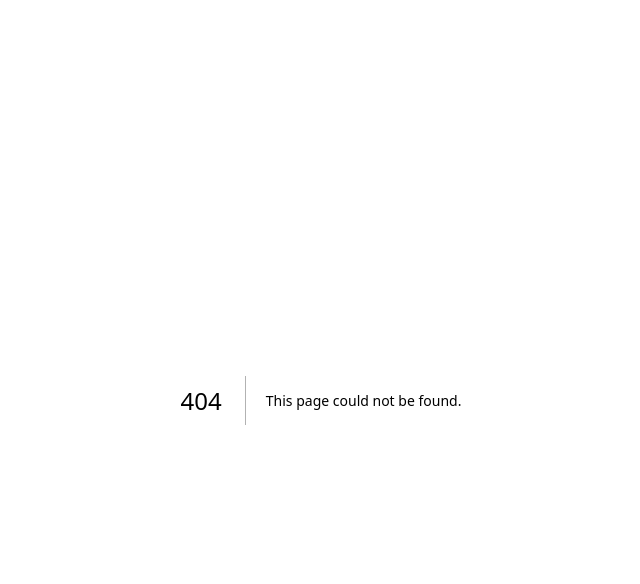
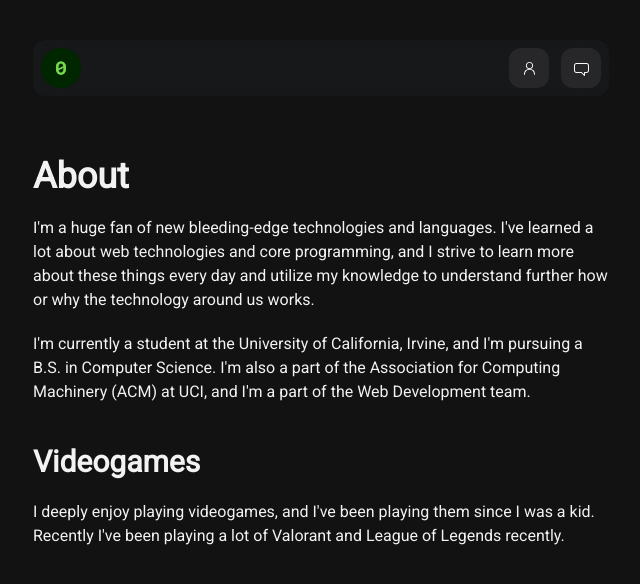
Before and after one commit to tatop/pietromagni, a Next.js app: page /about in a window 1280 px wide. Before the commit this address had no page. Shown: the top 584 px of the page, without its empty margins (319-959 px from the left). Built offline with nearby package versions, Linux system fonts and the light colour scheme.

Commit message:
Added about + small fixes

```diff
--- /dev/null
+++ b/app/about/page.tsx
@@ -0,0 +1,28 @@
+import { Navbar } from "@/components/header-min";
+
+export default function Page() {
+  return (
+    <main className="flex flex-col md:px-24 md:w-3/5 w-full md:mx-auto px-5 mt-10">
+      <Navbar />
+      <h1 className="text-4xl font-bold pb-5 pt-10">About</h1>
+      <p>
+        I'm a huge fan of new bleeding-edge technologies and languages. I've
+        learned a lot about web technologies and core programming, and I strive
+        to learn more about these things every day and utilize my knowledge to
+        understand further how or why the technology around us works.
+      </p>
+      <p className="pt-5 pb-10">
+        I'm currently a student at the University of California, Irvine, and I'm
+        pursuing a B.S. in Computer Science. I'm also a part of the Association
+        for Computing Machinery (ACM) at UCI, and I'm a part of the Web
+        Development team.
+      </p>
+      <h1 className="text-3xl font-bold pb-5">Videogames</h1>
+      <p>
+        I deeply enjoy playing videogames, and I've been playing them since I
+        was a kid. Recently I've been playing a lot of Valorant and League of
+        Legends recently.
+      </p>
+    </main>
+  );
+}
--- a/app/blog/page.tsx
+++ b/app/blog/page.tsx
@@ -24,29 +24,35 @@ export default async function BlogPage() {
           <h1 className="inline-block font-heading text-4xl tracking-tight lg:text-5xl">
             Blog
           </h1>
-          <p className="text-xl text-muted-foreground">
+          <p className="text-xl text-muted-foreground pb-4">
             Articles about software development, productivity, and life.
           </p>
         </div>
       </div>
-      <hr className="my-8" />
       {posts?.length ? (
-        <div className="grid gap-10 sm:grid-cols-1">
+        <div className="grid gap-5 sm:grid-cols-1 -mx-4">
           {posts.map((post, index) => (
             <article
               key={post._id}
               className="group relative flex flex-col space-y-2 p-4 hover:bg-gray-300/10 hover:rounded-md"
             >
+              <div className="flex flex-row gap-2 items-center">
+                {post.date && (
+                  <p className="text-sm text-muted-foreground">
+                    {" "}
+                    {format(parseISO(post.date), "LLLL d, yyyy")}
+                  </p>
+                )}
+                <span className="text-sm text-muted-foreground">·</span>
+                <span className="text-sm text-muted-foreground">
+                  {post.meta.text}
+                </span>
+              </div>
               <h2 className="text-2xl font-extrabold">{post.title}</h2>
               {post.description && (
                 <p className="text-muted-foreground">{post.description}</p>
               )}
-              {post.date && (
-                <p className="text-sm text-muted-foreground">
-                  {" "}
-                  {format(parseISO(post.date), "LLLL d, yyyy")}
-                </p>
-              )}
+
               <Link href={post.slug} className="absolute inset-0">
                 <span className="sr-only">View Article</span>
               </Link>
--- a/components/header-min.tsx
+++ b/components/header-min.tsx
@@ -18,22 +18,26 @@ export function Navbar({ title }: Props) {
       className={`flex flex-row items-center text-transparent justify-between px-2 py-2 mb-5 bg-gray-600/10 backdrop-blur-md rounded-xl
     ${
       scrolled
-        ? "fixed top-5 w-3/5 items-center md:text-white mx-auto left-0 right-0 z-50"
+        ? "md:fixed top-5 w-3/5 items-center md:text-white mx-auto left-0 right-0 z-50"
         : ""
     }`}
     >
+      <div className="flex flex-row items-center gap-2">
+        <Link href={"/"}>
           <Avatar>
             <AvatarImage src="/icon.png" alt="@shadcn" />
             <AvatarFallback>CN</AvatarFallback>
           </Avatar>
+        </Link>
         {title ? (
           <div className="flex flex-col">
             <h1 className="text-md font-bold">{title}</h1>
           </div>
         ) : null}
+      </div>
       <div>
         <div className="flex flex-row gap-3 items-center">
-          <Link href={"/"}>
+          <Link href={"/about"}>
             <Button variant="secondary" size="icon" className="rounded-xl">
               <PersonIcon />
             </Button>
--- a/components/header.tsx
+++ b/components/header.tsx
@@ -7,17 +7,19 @@ export default function Headear() {
   return (
     <div className="flex md:flex-row flex-col items-center justify-between w-full">
       <div className="flex flex-row gap-4 items-center">
-        <Avatar>
-          <AvatarImage src="./icon.png" alt="@shadcn" />
-          <AvatarFallback>CN</AvatarFallback>
-        </Avatar>
+        <Link href={"/"}>
+          <Avatar>
+            <AvatarImage src="./icon.png" alt="@shadcn" />
+            <AvatarFallback>CN</AvatarFallback>
+          </Avatar>
+        </Link>
         <div className="flex flex-col">
           <h1 className="text-md font-bold">0x23u</h1>
           <p className="text-sm text-gray-500">Engeneering student</p>
         </div>
       </div>
       <div className="flex flex-row gap-3 items-center">
-        <Link href={"/"}>
+        <Link href={"/about"}>
           <Button variant="secondary" size="icon" className="rounded-xl">
             <PersonIcon />
           </Button>
--- a/package.json
+++ b/package.json
@@ -22,6 +22,7 @@
     "next-themes": "^0.2.1",
     "react": "^18",
     "react-dom": "^18",
+    "reading-time": "^1.5.0",
     "rehype-autolink-headings": "^7.0.0",
     "rehype-mathjax": "^5.0.0",
     "rehype-pretty-code": "^0.10.1",
@@ -29,7 +30,8 @@
     "remark-gfm": "^3.0.1",
     "remark-math": "^6.0.0",
     "tailwind-merge": "^1.14.0",
-    "tailwindcss-animate": "^1.0.7"
+    "tailwindcss-animate": "^1.0.7",
+    "unist-util-visit": "^5.0.0"
   },
   "devDependencies": {
     "@types/node": "^20",
--- a/tsconfig.json
+++ b/tsconfig.json
@@ -31,7 +31,7 @@
     ".next/types/**/*.ts",
     ".contentlayer/generated",
     "content/blog/prova.mdx",
-    "contentlayer.config.js"
+    "contentlayer.config.ts"
   ],
   "exclude": ["node_modules"]
 }
```
Also changed, not shown: contentlayer.config.ts (renamed from contentlayer.config.js, +10 -1 lines), lib/contentlayer.ts (added, +7 -0 lines), 1 other file (tests, documents, lock files or other folders). Lines whose indentation alone changed are shown as unchanged.
